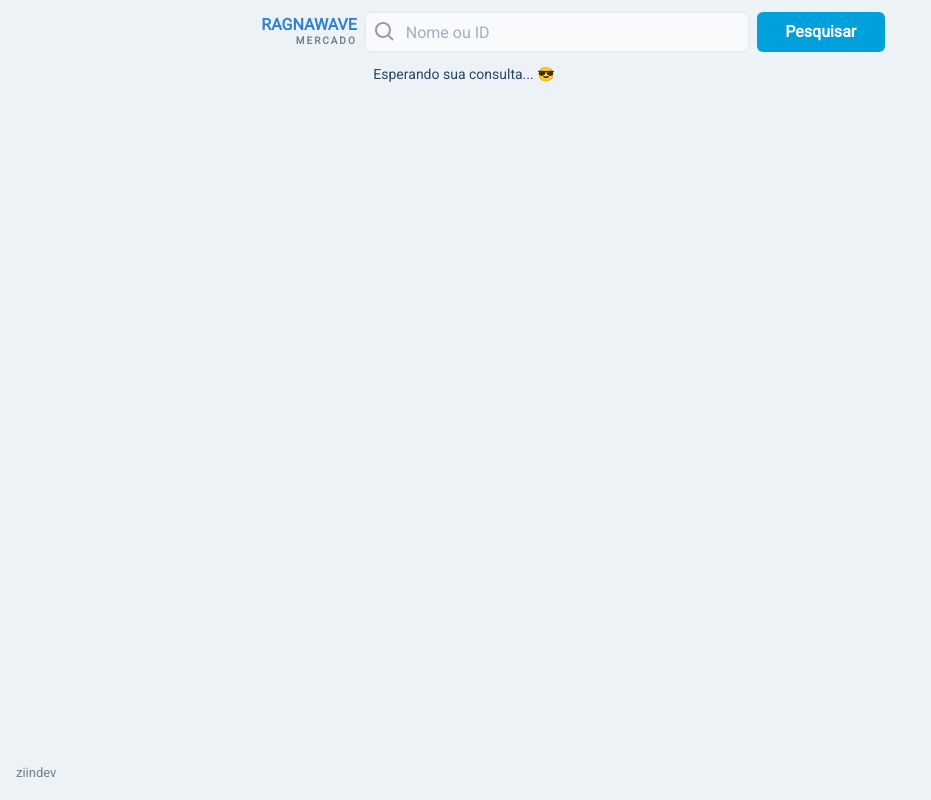
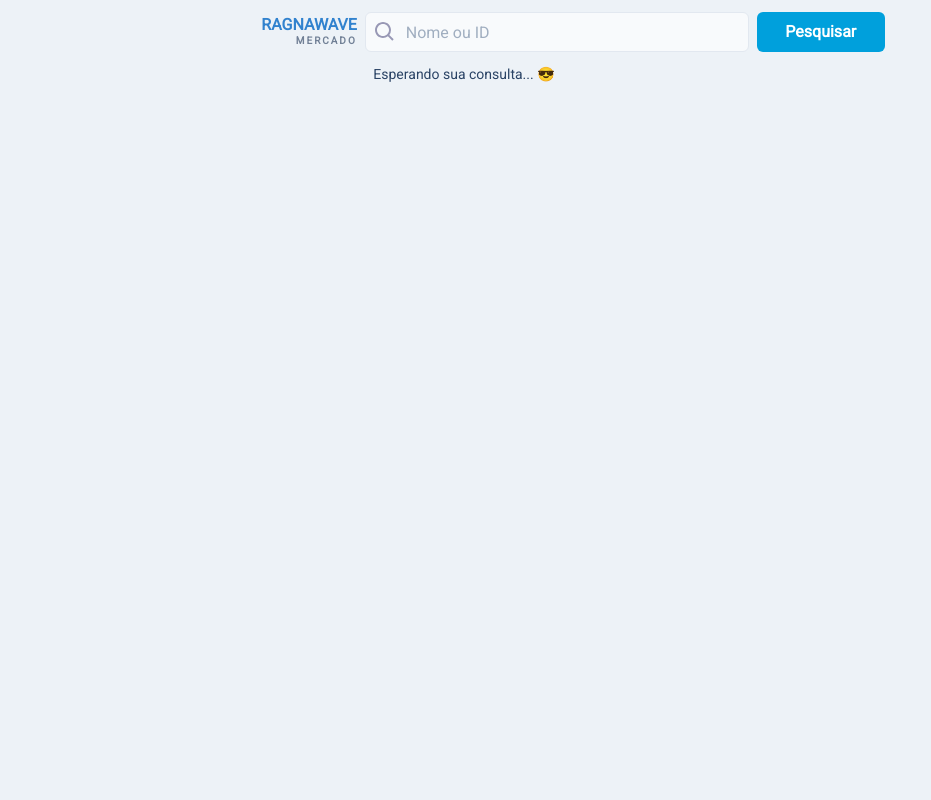
Before and after one commit to ziin/ragnawave-market, a Next.js app: page / in a window 1280 px wide. Shown: the whole page, without its empty margins (0-931 px from the left). Built offline with nearby package versions, Linux system fonts and the light colour scheme.

Commit message:
feat: remove ziin page

```diff
--- a/src/pages/index.tsx
+++ b/src/pages/index.tsx
@@ -2,12 +2,11 @@ import Head from "next/head";
 import React, { useEffect, useMemo, useRef, useState } from "react";
 import throttle from "lodash.throttle";
 import { SearchData, Upon } from "@common/types";
-import { Box, Flex, Heading, Link, Text } from "@chakra-ui/layout";
+import { Flex, Text } from "@chakra-ui/layout";
 import Search from "@components/Search";
 import { getItems, getFiltersFromDataResult } from "../common/functions";
 import Filters from "../components/Filter";
 import Results from "../components/Results";
-import { Image } from "@chakra-ui/image";
 
 export interface BonusFilter {
   type: string;
@@ -210,12 +209,6 @@ export default function Template() {
         <link rel="icon" href="/logo.png" />
       </Head>
 
-      <Box position="fixed" bottom="4" left="4">
-        <Link href="ziin" color="gray.500" fontSize="small">
-          ziindev
-        </Link>
-      </Box>
-
       <Flex as="main" w={["full", 1200]}>
         <Filters
           hasFilters={hasFilters}
```
Also changed, not shown: src/pages/ziin.tsx (deleted, +0 -9 lines).
